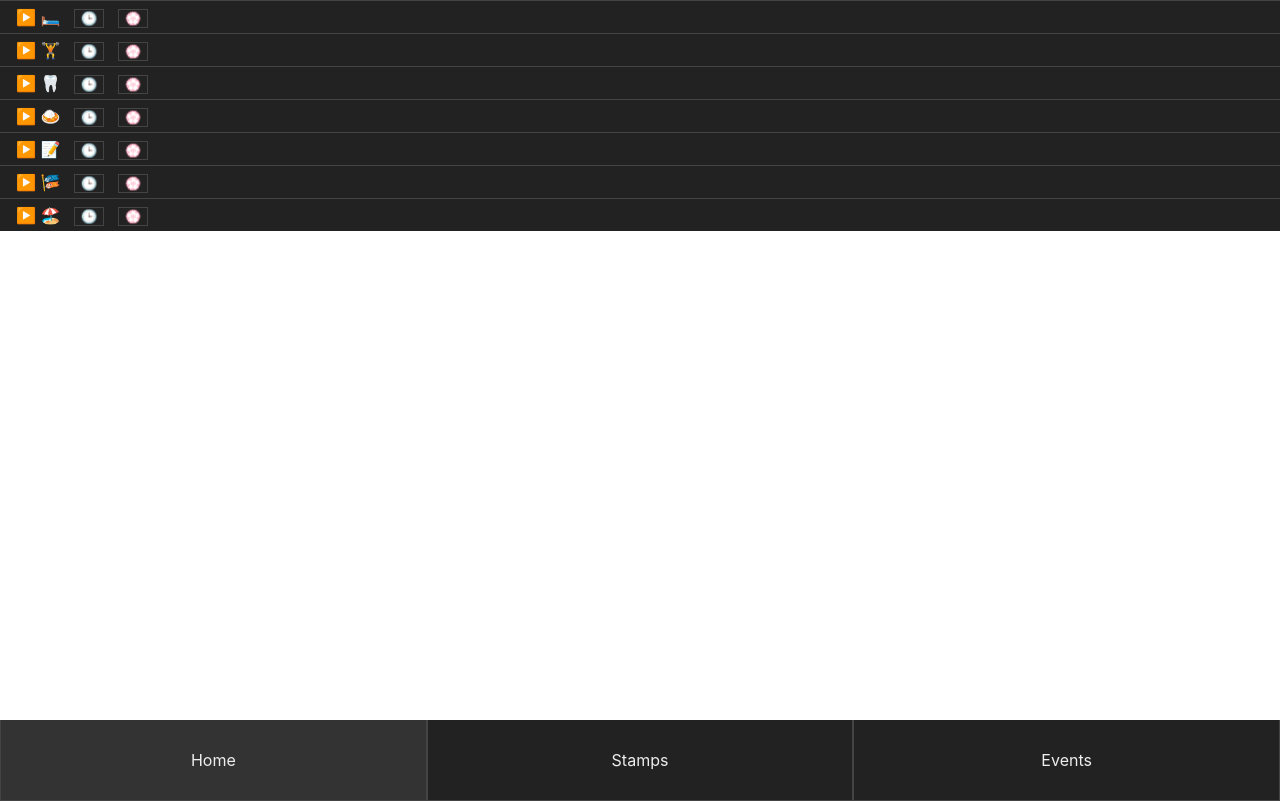
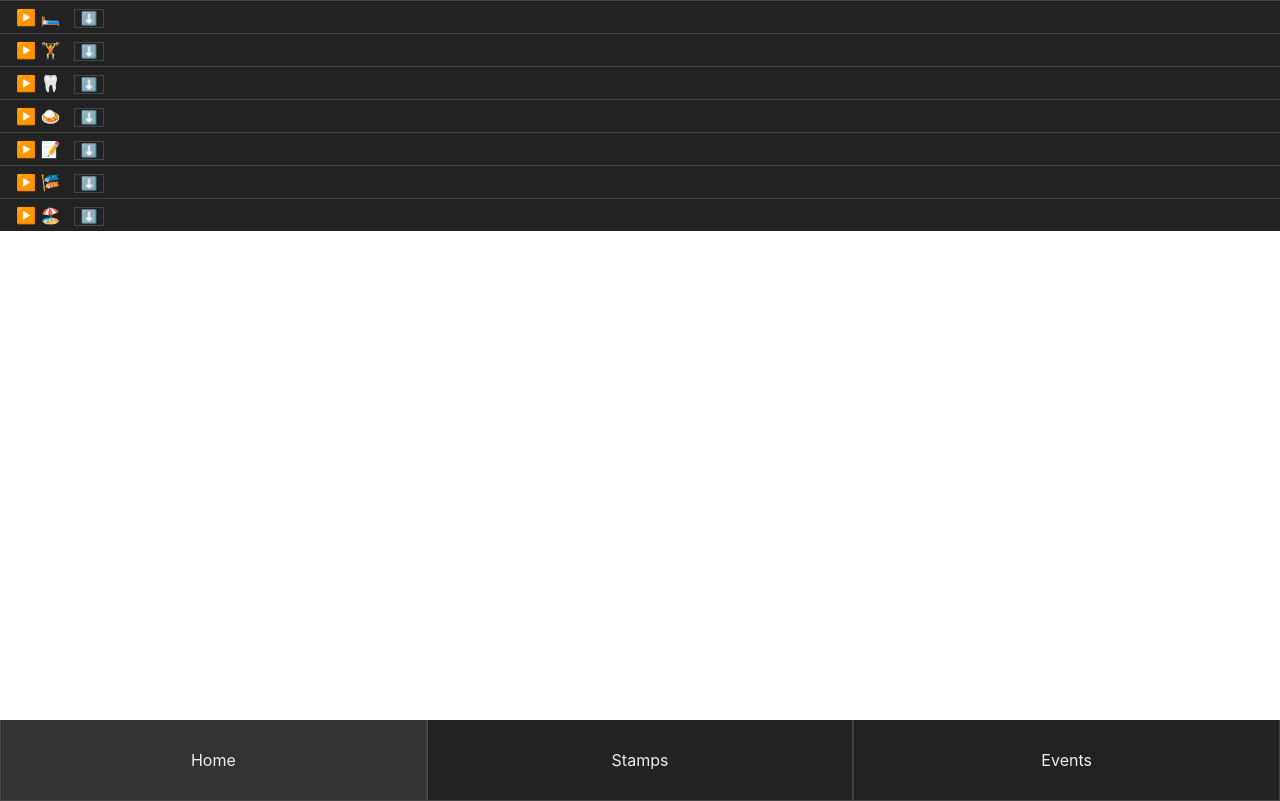
Before and after one commit to kylejlin/tihu, a React (Create React App) app: page / in a window 1280 px wide. Built offline with nearby package versions, Linux system fonts and the light colour scheme.

Commit message:
Remove "add with custom time" button

```diff
--- a/src/components/Stamp.tsx
+++ b/src/components/Stamp.tsx
@@ -27,17 +27,12 @@ export function Stamp({
     <li className="BarListItem BarListItem--stamp">
       <span className="BarListItem__Name">{name}</span>
       {stampable && (
-        <>
-          <button className="BarListItem__Button BarListItem__Button--stamp">
-            🕒
-          </button>
-          <button
-            className="BarListItem__Button BarListItem__Button--stamp"
-            onClick={addEventNow}
-          >
-            💮
-          </button>
-        </>
+        <button
+          className="BarListItem__Button BarListItem__Button--stamp"
+          onClick={addEventNow}
+        >
+          ⬇️
+        </button>
       )}
     </li>
   );
```
